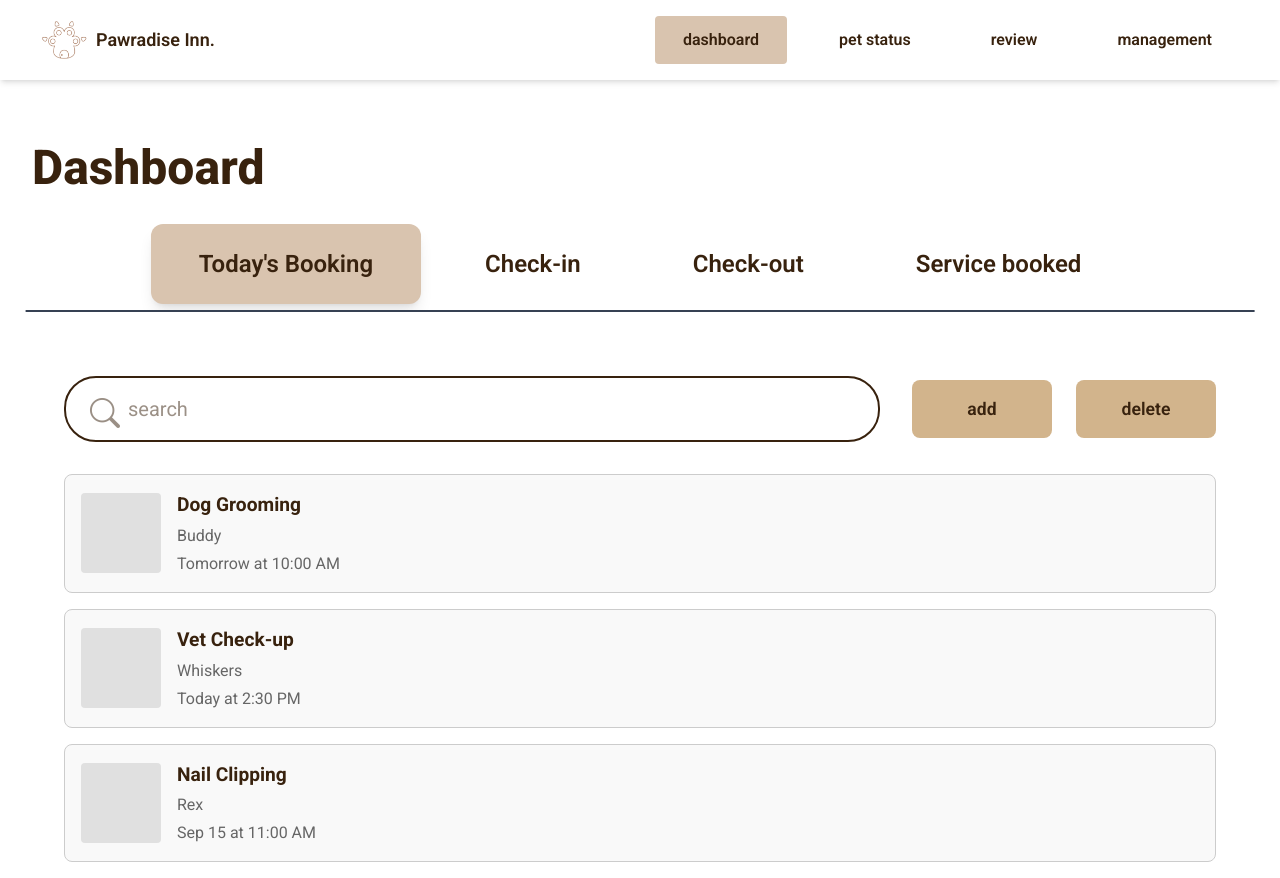
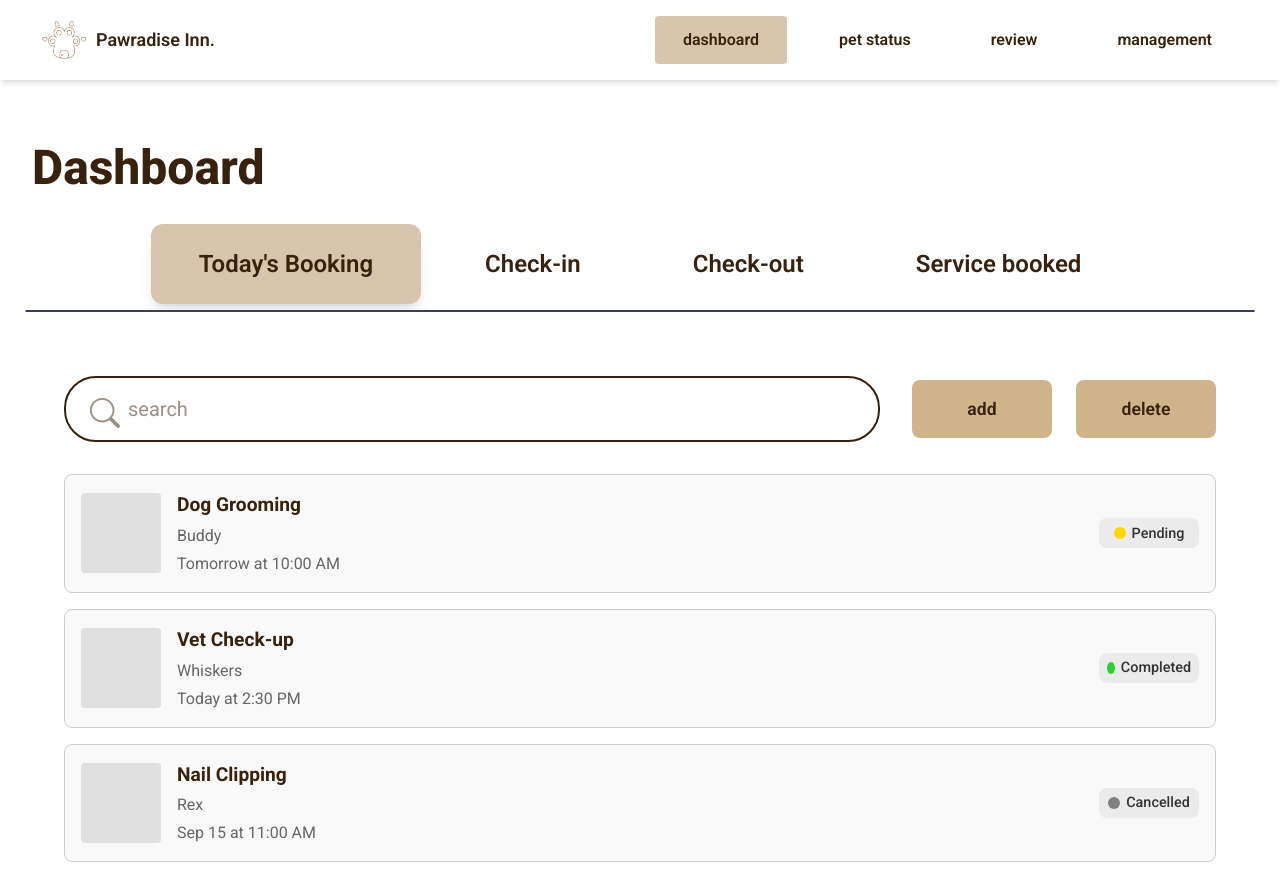
Before and after one commit to Pawradise-Inn/pawradise-inn, a React (Vite) app in the folder frontend/: page /staff/dashboard in a window 1280 px wide. Built offline with nearby package versions, Linux system fonts and the light colour scheme.

Commit message:
hook bookedRoom

```diff
--- /dev/null
+++ b/frontend/src/hooks/bookedRoom.js
@@ -0,0 +1,18 @@
+import axios from 'axios';
+
+const API_URL = 'http://localhost:5000/api/v1/bookedRoom';
+
+export const fetchTodaysBookedRoomsAPI = async () => {
+  const response = await axios.get(`${API_URL}/dashboard`);
+  return response.data;
+};
+
+export const addBookedRoomAPI = async (bookedRoom) => {
+  const response = await axios.post(API_URL, bookedRoom);
+  return response.data;
+};
+
+export const deleteBookedRoomAPI = async (id) => {
+  const response = await axios.delete(`${API_URL}/${id}`);
+  return response.data;
+};
--- a/frontend/src/hooks/petAPI.js
+++ b/frontend/src/hooks/petAPI.js
@@ -1,6 +1,6 @@
 import axios from 'axios';
 
-const API_URL = 'http://localhost:5000/pets'
+const API_URL = 'http://localhost:5000/api/v1/pets'
 
 export const fetchAllPetAPI = async() => {
     const response = await axios.get(API_URL);
--- a/frontend/src/pages/staff/dashboard/DashboardTab1.jsx
+++ b/frontend/src/pages/staff/dashboard/DashboardTab1.jsx
@@ -1,5 +1,5 @@
 import { Outlet } from "react-router-dom";
-import { useState } from "react";
+import { useState, useEffect } from "react";
 
 // --- Helper Components (defined in-file to resolve import errors) ---
 
@@ -7,7 +7,26 @@ import { useState } from "react";
  * A placeholder for the DashboardCard component.
  * It displays the item's name and is clickable.
  */
-const DashboardCard = ({ data, onClick }) => {
+const DashboardCard = ({ data, onClick, onStatusChange }) => {
+    const [isDropdownOpen, setIsDropdownOpen] = useState(false);
+
+    const handleStatusBoxClick = (e) => {
+        e.stopPropagation(); // Prevent card's onClick from firing
+        setIsDropdownOpen(prev => !prev);
+    };
+
+    const handleStatusSelect = (e, newStatus) => {
+        e.stopPropagation();
+        onStatusChange(data.id, newStatus);
+        setIsDropdownOpen(false);
+    };
+
+    const getStatusColor = (status) => {
+        if (status === 'completed') return 'limegreen';
+        if (status === 'cancelled') return 'grey';
+        return 'gold'; // for 'pending'
+    };
+
     // STYLES for a horizontal card layout
     const cardStyle = {
         display: 'flex',
@@ -32,6 +51,58 @@ const DashboardCard = ({ data, onClick }) => {
 
     const textContainerStyle = {
         textAlign: 'left',
+        flexGrow: 1, // Allow this container to grow
+    };
+
+    const dropdownContainerStyle = {
+        position: 'relative',
+        marginLeft: '16px',
+    };
+
+    const dropdownBoxStyle = {
+        width: '100px',
+        height: '30px',
+        backgroundColor: '#ebebeb',
+        borderRadius: '8px',
+        display: 'flex',
+        alignItems: 'center',
+        justifyContent: 'center',
+        padding: '0 8px',
+    };
+
+    const statusCircleStyle = {
+        width: '12px',
+        height: '12px',
+        backgroundColor: getStatusColor(data.status),
+        borderRadius: '50%',
+    };
+
+    const statusTextStyle = {
+        fontSize: '0.9rem',
+        fontWeight: '500',
+        color: '#333',
+        marginLeft: '6px',
+        textTransform: 'capitalize',
+    };
+
+    const dropdownMenuStyle = {
+        position: 'absolute',
+        top: '100%',
+        right: 0,
+        backgroundColor: 'white',
+        border: '1px solid #ccc',
+        borderRadius: '8px',
+        marginTop: '4px',
+        zIndex: 10,
+        width: '120px',
+        boxShadow: '0 2px 10px rgba(0,0,0,0.1)',
+    };
+
+    const dropdownItemStyle = {
+        padding: '8px 12px',
+        cursor: 'pointer',
+        display: 'flex',
+        alignItems: 'center',
     };
 
     return (
@@ -43,6 +114,28 @@ const DashboardCard = ({ data, onClick }) => {
                 <p style={{ margin: '0', fontSize: '1.2rem', fontWeight: 'bold' }}>{data.serviceName}</p>
                 <p style={{ margin: '4px 0 0', color: '#666' }}>{data.petName}</p>
                 <p style={{ margin: '4px 0 0', color: '#666' }}>{data.timeBooked}</p>
+            </div>
+            <div style={dropdownContainerStyle}>
+                <div style={dropdownBoxStyle} onClick={handleStatusBoxClick}>
+                    <div style={statusCircleStyle}></div>
+                    <span style={statusTextStyle}>{data.status}</span>
+                </div>
+                 {isDropdownOpen && (
+                    <div style={dropdownMenuStyle}>
+                        <div style={dropdownItemStyle} onMouseEnter={(e) => e.target.style.backgroundColor='#f0f0f0'} onMouseLeave={(e) => e.target.style.backgroundColor='white'} onClick={(e) => handleStatusSelect(e, 'pending')}>
+                            <div style={{...statusCircleStyle, backgroundColor: 'gold'}}></div>
+                            <span style={statusTextStyle}>pending</span>
+                        </div>
+                        <div style={dropdownItemStyle} onMouseEnter={(e) => e.target.style.backgroundColor='#f0f0f0'} onMouseLeave={(e) => e.target.style.backgroundColor='white'} onClick={(e) => handleStatusSelect(e, 'completed')}>
+                             <div style={{...statusCircleStyle, backgroundColor: 'limegreen'}}></div>
+                            <span style={statusTextStyle}>completed</span>
+                        </div>
+                        <div style={dropdownItemStyle} onMouseEnter={(e) => e.target.style.backgroundColor='#f0f0f0'} onMouseLeave={(e) => e.target.style.backgroundColor='white'} onClick={(e) => handleStatusSelect(e, 'cancelled')}>
+                             <div style={{...statusCircleStyle, backgroundColor: 'grey'}}></div>
+                            <span style={statusTextStyle}>cancelled</span>
+                        </div>
+                    </div>
+                )}
             </div>
         </div>
     );
@@ -121,17 +214,29 @@ const ItemPopup = ({ onClose, onSave, initialData }) => {
 
 // --- Main Component ---
 
-const mockItems = [
-    { id: 1, serviceName: "Dog Grooming", petName: "Buddy", timeBooked: "Tomorrow at 10:00 AM", image: "" },
-    { id: 2, serviceName: "Vet Check-up", petName: "Whiskers", timeBooked: "Today at 2:30 PM", image: "" },
-    { id: 3, serviceName: "Nail Clipping", petName: "Rex", timeBooked: "Sep 15 at 11:00 AM", image: "" },
+// Demo data that will be replaced by a real API call
+const demoItems = [
+    { id: 1, serviceName: "Dog Grooming", petName: "Buddy", timeBooked: "Tomorrow at 10:00 AM", image: "", status: "pending" },
+    { id: 2, serviceName: "Vet Check-up", petName: "Whiskers", timeBooked: "Today at 2:30 PM", image: "", status: "completed" },
+    { id: 3, serviceName: "Nail Clipping", petName: "Rex", timeBooked: "Sep 15 at 11:00 AM", image: "", status: "cancelled" },
 ];
 
 const DashboardTab1 = () => {
-    const [items, setItems] = useState(mockItems);
+    const [items, setItems] = useState([]); // Start with an empty array
     const [search, setSearch] = useState("");
     const [isPopupOpen, setIsPopupOpen] = useState(false);
     const [editingItem, setEditingItem] = useState(null);
+    const [hoveredButton, setHoveredButton] = useState(null);
+
+    // Simulate fetching data from an API when the component mounts
+    useEffect(() => {
+        // --- Fetch initial data ---
+        // This is where you would make an API call to get the bookings.
+        // For now, we'll use the demo data.
+        console.log("Fetching initial booking data...");
+        setItems(demoItems);
+    }, []); // Empty dependency array means this runs once on mount
+
 
     const filtered = !search
         ? items
@@ -146,18 +251,25 @@ const DashboardTab1 = () => {
         setEditingItem(null);
     };
 
+    const handleStatusChange = (itemId, newStatus) => {
+        setItems(items.map(item =>
+            item.id === itemId ? { ...item, status: newStatus } : item
+        ));
+    };
+
     const handleSaveItem = (itemFromPopup) => {
         if (editingItem) {
-            // Update existing item
+            // In a real app, you would send an update request to the API here
             setItems(items.map(item =>
                 item.id === editingItem.id ? { ...item, ...itemFromPopup } : item
             ));
         } else {
-            // Add new item
+            // In a real app, you would send a create request to the API here
             const newItem = {
                 id: Date.now(),
                 ...itemFromPopup,
                 image: "",
+                status: "pending", // Default status for new items
             };
             setItems((prev) => [newItem, ...prev]);
         }
@@ -180,7 +292,17 @@ const DashboardTab1 = () => {
     const searchContainerStyle = { display: 'flex', flex: 1, border: '2px solid #ccc', borderRadius: '30px', padding: '0.75rem 1.5rem', fontSize: '1.5rem' };
     const inputStyle = { width: '100%', outline: 0, fontSize: '1.25rem' };
     const buttonGroupStyle = { display: 'flex', gap: '1.5rem', marginLeft: '2rem' };
-    const buttonStyle = { padding: '1rem 2rem', fontWeight: 600, backgroundColor: '#D2B48C', borderRadius: '8px', border: 'none', cursor: 'pointer', fontSize: '1.1rem', width: '140px' };
+    const buttonStyle = {
+        padding: '1rem 2rem',
+        fontWeight: 600,
+        backgroundColor: '#D2B48C',
+        borderRadius: '8px',
+        border: 'none',
+        cursor: 'pointer',
+        fontSize: '1.1rem',
+        width: '140px',
+        transition: 'transform 0.2s ease-in-out',
+    };
     const listContainerStyle = { padding: '0 2rem', marginTop: '2rem' };
     const noResultStyle = { fontSize: '1.25rem', width: '100%', textAlign: 'center', marginTop: '8rem', fontStyle: 'italic' };
 
@@ -200,12 +322,18 @@ const DashboardTab1 = () => {
                 <div style={buttonGroupStyle}>
                     <button
                         onClick={handleAddClick}
-                        style={buttonStyle}
+                            onMouseEnter={() => setHoveredButton('add')}
+                            onMouseLeave={() => setHoveredButton(null)}
+                        style={{...buttonStyle, ...(hoveredButton === 'add' && { transform: 'scale(1.05)' })}}
                     >
                         add
                     </button>
 
-                    <button style={buttonStyle}>
+                    <button
+                            onMouseEnter={() => setHoveredButton('delete')}
+                            onMouseLeave={() => setHoveredButton(null)}
+                            style={{...buttonStyle, ...(hoveredButton === 'delete' && { transform: 'scale(1.05)' })}}
+                        >
                         delete
                     </button>
                 </div>
@@ -220,6 +348,7 @@ const DashboardTab1 = () => {
                             key={item.id}
                             data={item}
                             onClick={() => handleEditClick(item)}
+                                onStatusChange={handleStatusChange}
                         />
                     ))}
                 </div>
```
Lines whose indentation alone changed are shown as unchanged.
